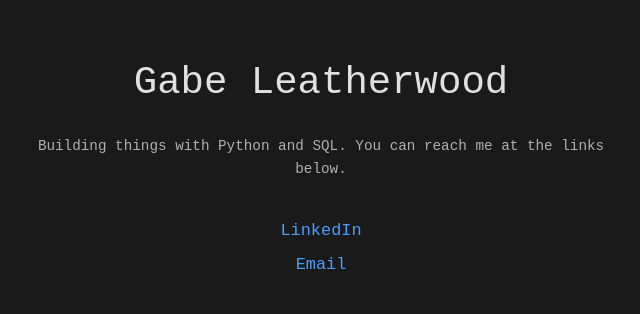
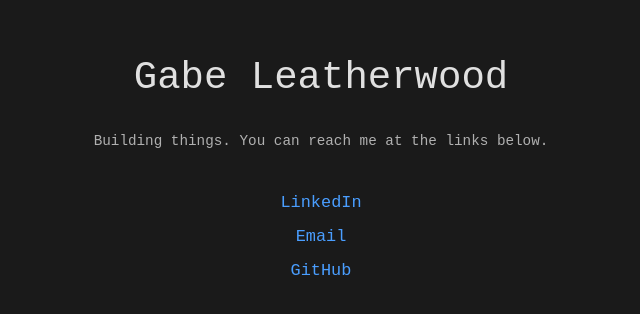
Before and after one commit to g-leatherwood/g-leatherwood.github.io, a plain HTML site: page index.html in a window 1280 px wide. Shown: the part 258-572 px from the top of the page, without its empty margins (319-959 px from the left). Drawn offline with Linux system fonts and the light colour scheme.

Commit message:
Add GitHub link and update About.

```diff
--- a/index.html
+++ b/index.html
@@ -57,12 +57,13 @@
         <h1>Gabe Leatherwood</h1>
 
         <div class="about">
-            <p>Building things with Python and SQL. You can reach me at the links below.</p>
+            <p>Building things. You can reach me at the links below.</p>
         </div>
 
         <div class="links">
             <a href="https://www.linkedin.com/in/gabeleatherwood/" target="_blank">LinkedIn</a>
             <a href="mailto:gabe@gabeleatherwood.com">Email</a>
+            <a href="https://github.com/g-leatherwood/" target="_blank">GitHub</a>
         </div>
     </div>
 </body>
```
